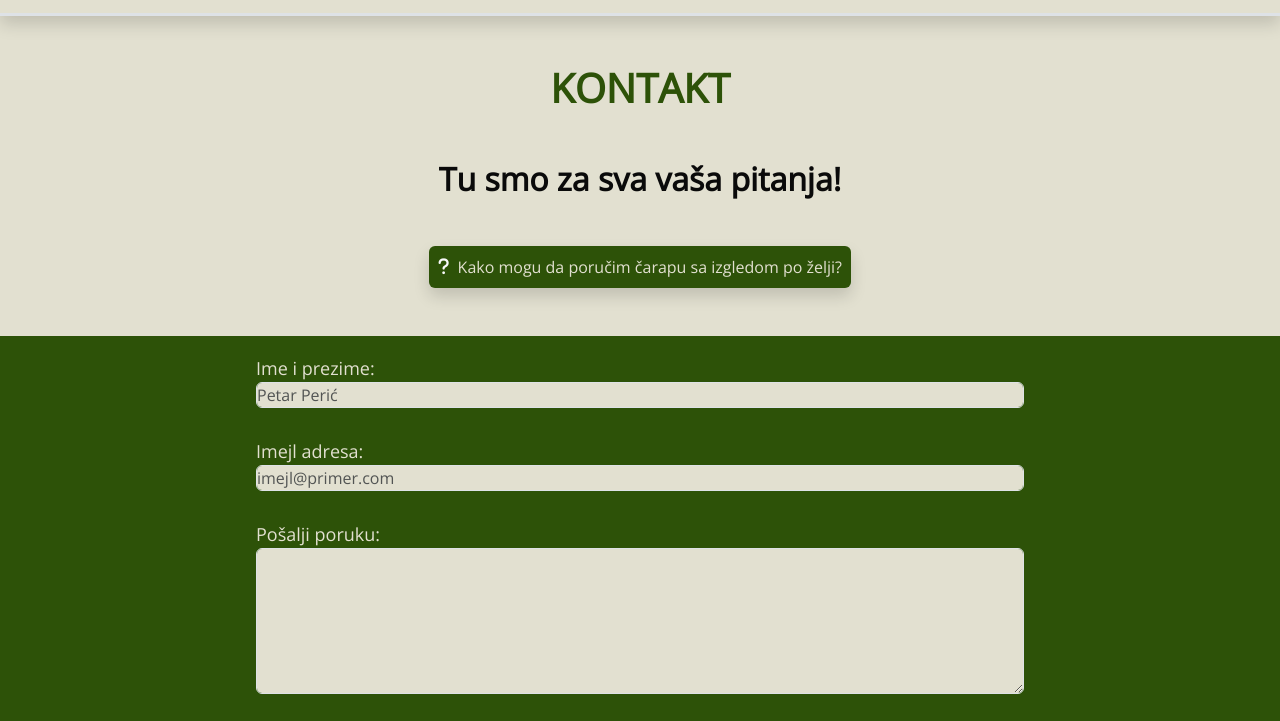
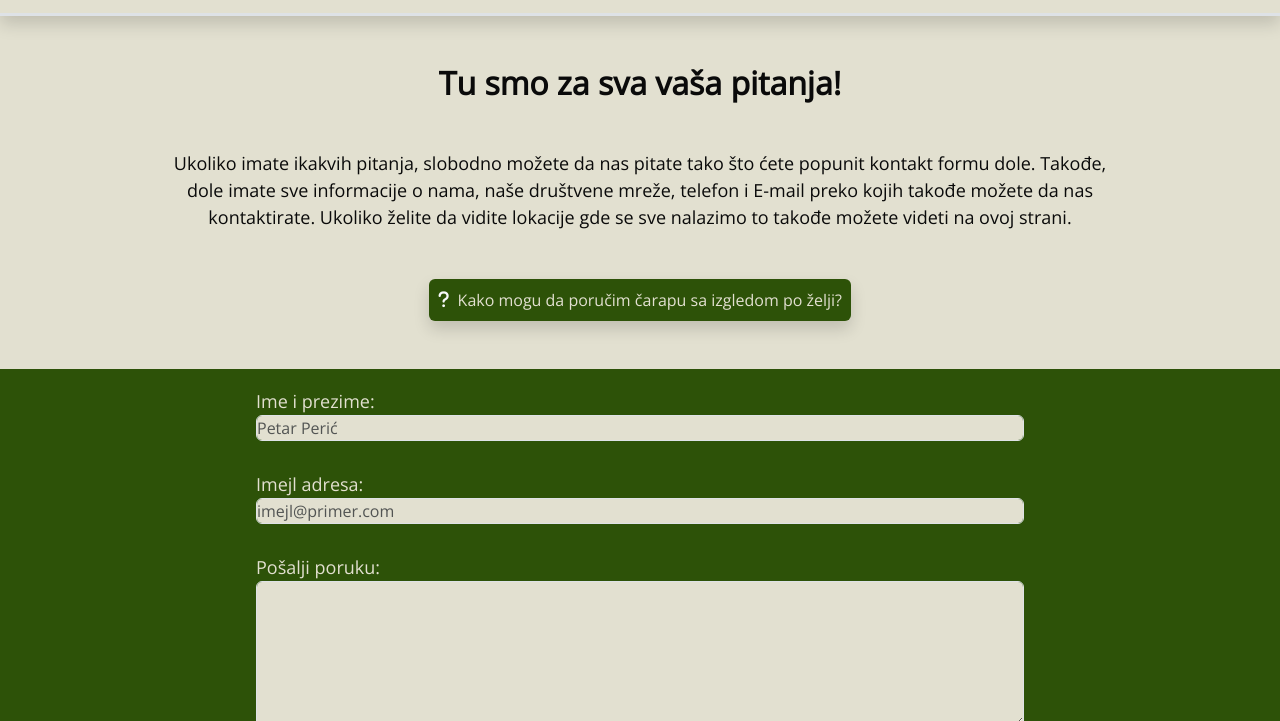
Before and after one commit to SavaDivljak/charapanke, a plain HTML site: page kontakt.html in a window 1280 px wide. Shown: the part 59-780 px from the top of the page. Drawn offline with nearby package versions, Linux system fonts and the light colour scheme.

Commit message:
Add files via upload

```diff
--- a/kontakt.html
+++ b/kontakt.html
@@ -63,10 +63,8 @@
 		<main class="w-100">
 		<div class="container margina">
 			<div class="row text-center mt-5">
-				<h1 class="fw-bold text-uppercase">Kontakt</h1>
-			</div>
-			<div class="row text-center mt-5">
 				<h2 class="fw-bold">Tu smo za sva vaša pitanja!</h2>
+				<p class="mt-5 col-10 margina">Ukoliko imate ikakvih pitanja, slobodno možete da nas pitate tako što ćete popunit kontakt formu dole. Takođe, dole imate sve informacije o nama, naše društvene mreže, telefon i E-mail preko kojih takođe možete da nas kontaktirate. Ukoliko želite da vidite lokacije gde se sve nalazimo to takođe možete videti na ovoj strani.</p>
 			</div>
 			<div class="row d-flex justify-content-center mt-5">
 				<div class="col-lg-6 col-md-8 col-sm-10 mb-5 d-flex justify-content-center">
```
